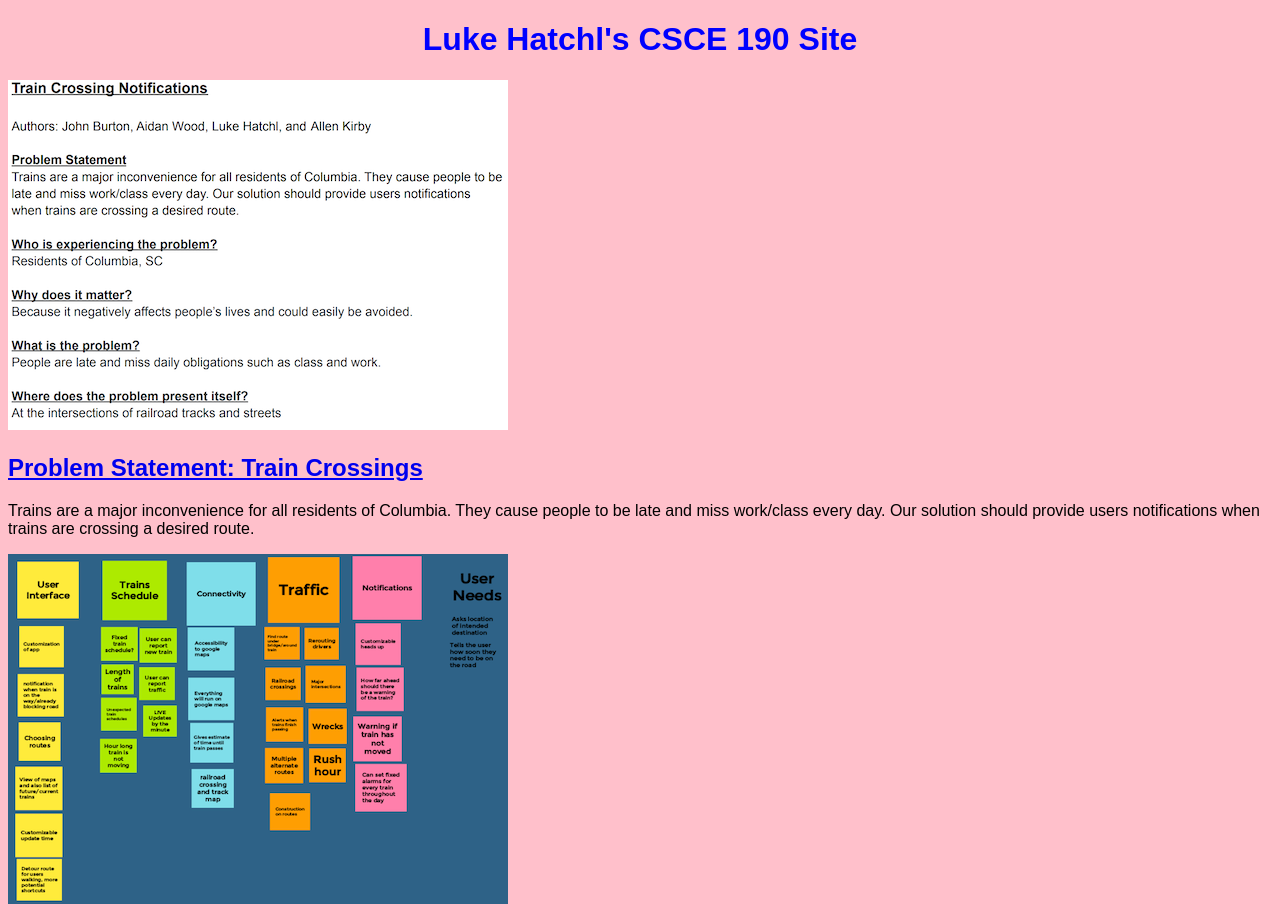
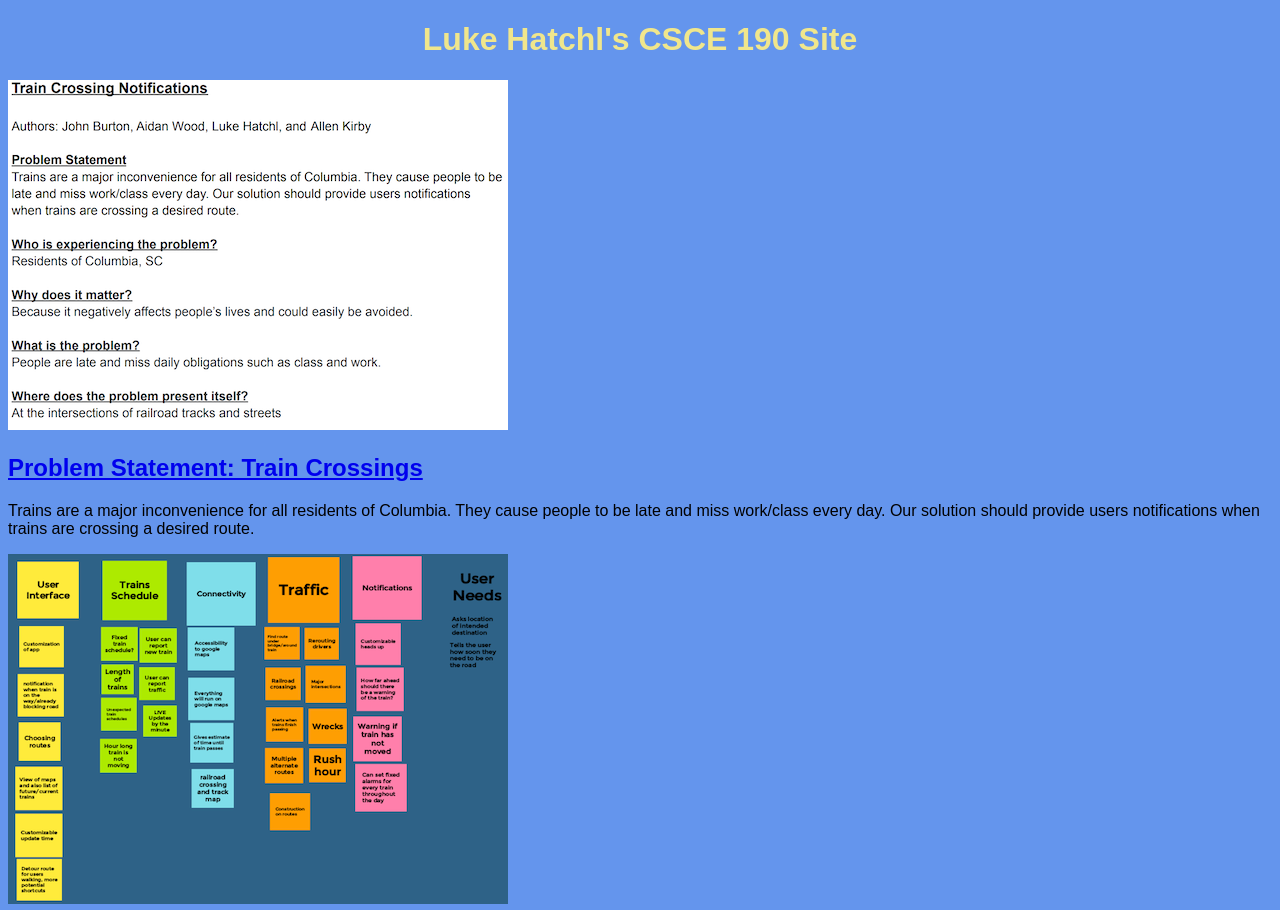
Before and after one commit to LukeHatchl/LukeHatchl.github.io, a plain HTML site: page index.html in a window 1280 px wide. Shown: the top 910 px of the page. Drawn offline with Linux system fonts and the light colour scheme.

Commit message:
Add files via upload

```diff
--- a/styles.css
+++ b/styles.css
@@ -1,8 +1,8 @@
 body {
-    background:pink;
+    background:cornflowerblue;
     font-family: Arial, Helvetica, sans-serif;
 }
 h1{
-   color:blue;
+   color:khaki;
    text-align: center;
 }
```
